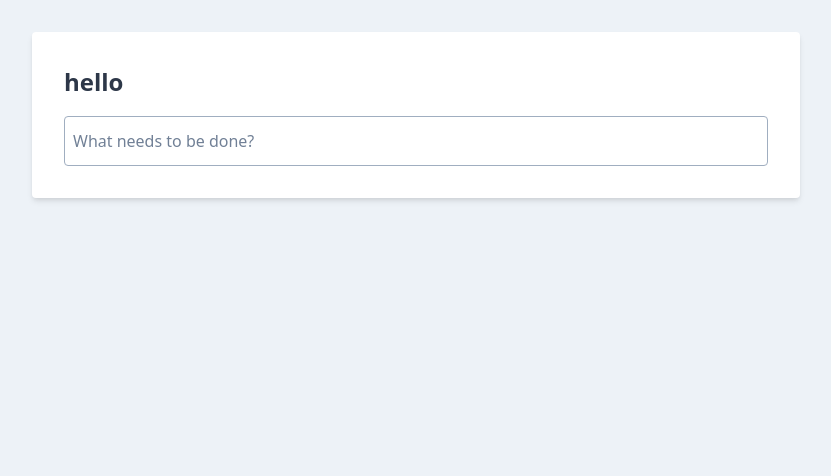
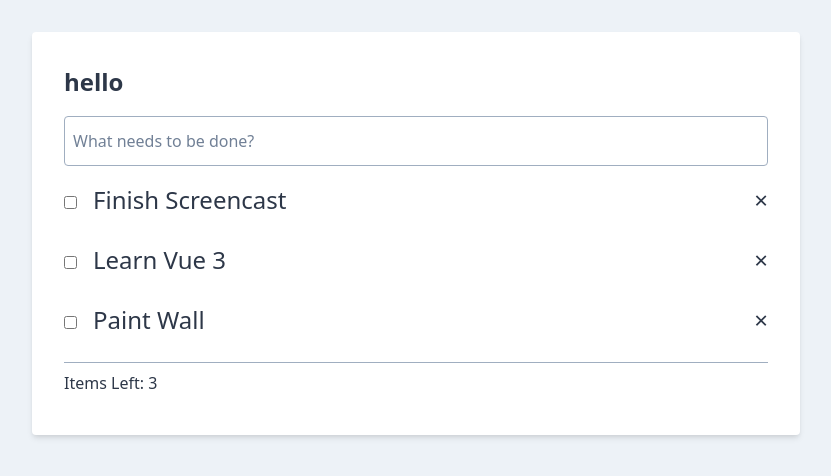
Before and after one commit to yxj0312/vue3-example, a Vue app: page / in a window 1280 px wide. Shown: the top 476 px of the page, without its empty margins (224-1055 px from the left). Built offline with nearby package versions, Linux system fonts and the light colour scheme.

Commit message:
The Composition API, setup

```diff
--- a/src/components/Todo.vue
+++ b/src/components/Todo.vue
@@ -10,20 +10,60 @@
           class="mt-4"
           @submit.prevent="addTodo"
         >
-          <input
-            v-model="todoFromInput"
-            type="text"
-            class="w-full border border-gray-500 rounded placeholder-gray-600 px-2 py-3"
-            placeholder="What needs to be done?"
+          <label>
+            <input
+              v-model="state.todoFromInput"
+              type="text"
+              class="w-full border border-gray-500 rounded placeholder-gray-600 px-2 py-3"
+              placeholder="What needs to be done?"
+            >
+          </label>
+        </form>
+        <div v-if="state.todos.length">
+          <ul
+            class="text-2xl mt-4 space-y-6"
           >
-        </form>
+            <li
+              v-for="todo in state.todos"
+              :key="todo.id"
+              class="flex items-center justify-between"
+            >
+              <div class="flex items-center">
+                <label>
+                  <input
+                    v-model="todo.isComplete"
+                    type="checkbox"
+                  >
+                </label>
+                <div
+                  class="ml-4"
+                  :class="{'line-through' : todo.isComplete}"
+                >
+                  {{ todo.description }}
+                </div>
+              </div>
+              <button @click="deleteTodo(todo.id)">
+                &times;
+              </button>
+            </li>
+          </ul>
+          <div class="border-t border-gray-500 py-2 mt-6">
+            Items Left: {{ itemsLeft }}
+          </div>
+        </div>
+        <div
+          v-else
+          class="mt-4"
+        >
+          Nothing to do! Add a new item...
+        </div>
       </div>
     </div>
   </div>
 </template>
 
 <script>
-import { reactive } from 'vue';
+import { reactive, computed } from 'vue';
 
 export default {
   name: 'Todo',
@@ -55,6 +95,37 @@ export default {
         },
       ],
     });
+
+    const itemsLeft = computed(() => state.todos.filter((todo) => !todo.isComplete).length);
+
+    function addTodo() {
+      state.todos.push({
+        id: state.todoId,
+        description: state.todoFromInput,
+        isComplete: false,
+      });
+
+      state.todoId += 1;
+      state.todoFromInput = '';
+    }
+
+    function deleteTodo(id) {
+      state.todos = state.todos.filter((todo) => todo.id !== id);
+    }
+
+    return {
+      state,
+      itemsLeft,
+      addTodo,
+      deleteTodo,
+    };
+  },
+
+  watch: {
+    todoId(newValue, oldValue) {
+      console.log(`New Value: ${newValue}`);
+      console.log(`Old Value: ${oldValue}`);
+    },
   },
 };
 </script>
```
